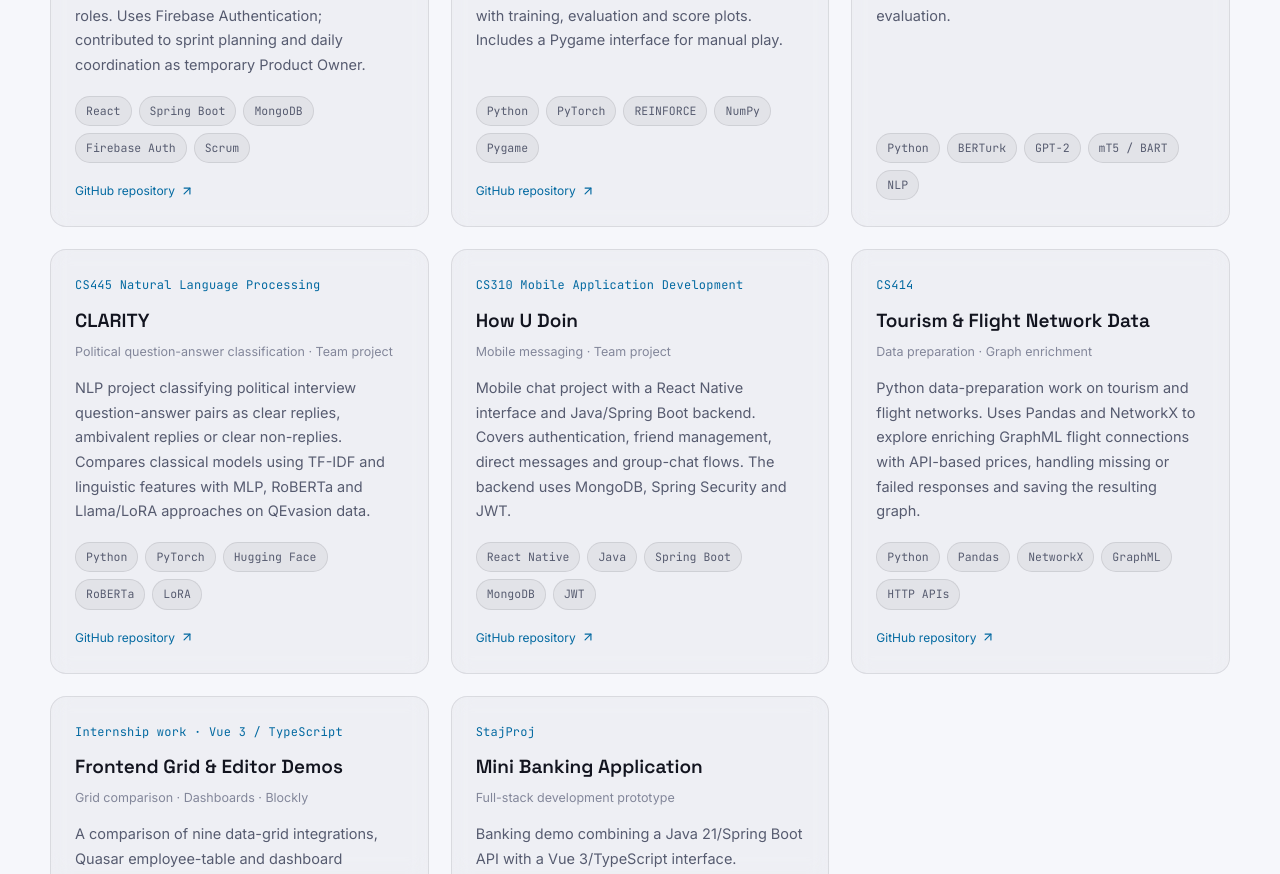
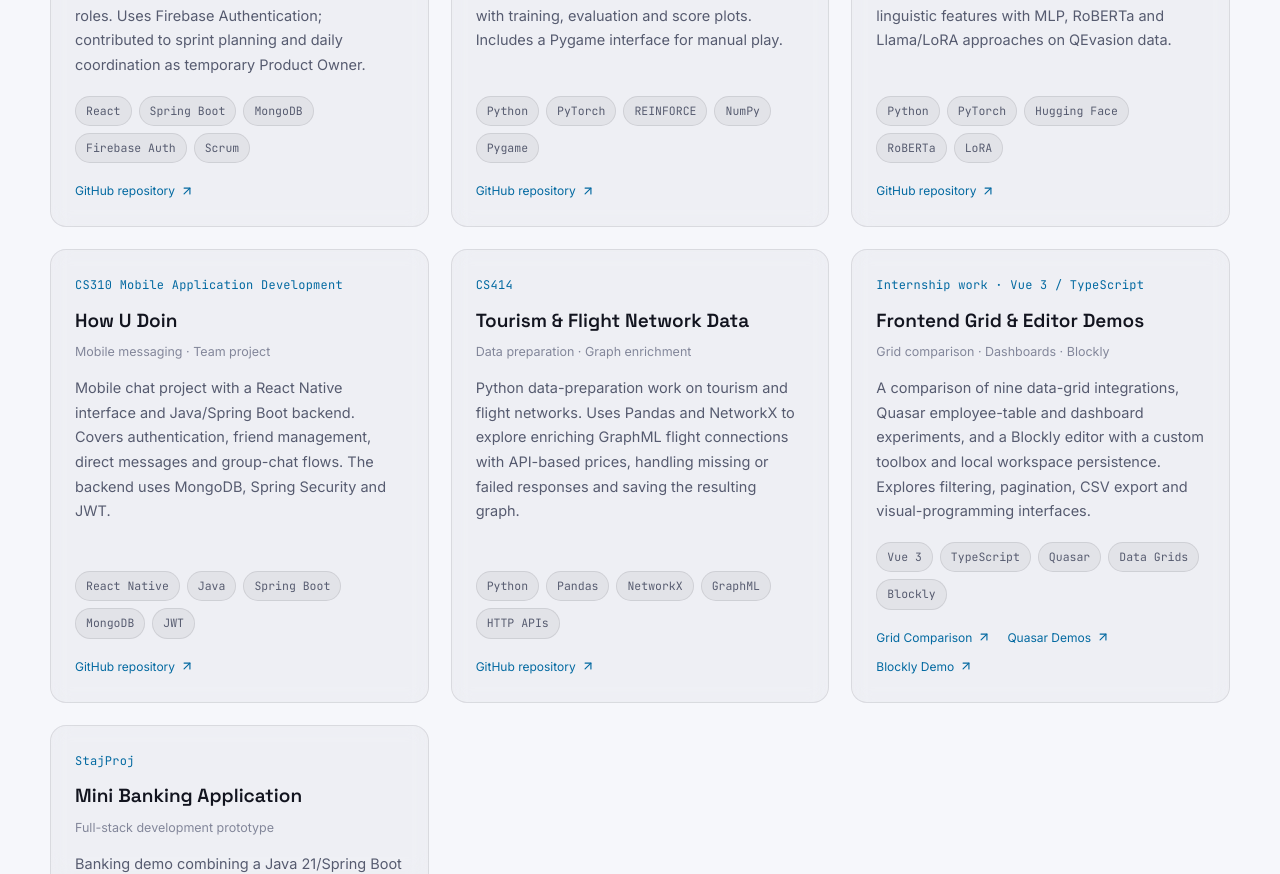
Before and after one commit to doruk-yesil/my-portfolio, a React (Vite) app: page / in a window 1280 px wide. Shown: the part 4800-5674 px from the top of the page. Built offline with nearby package versions, Linux system fonts and the light colour scheme.

Commit message:
Remove duplicate CS445 card and retain CLARITY as the single project

```diff
--- a/src/data/content.js
+++ b/src/data/content.js
@@ -299,20 +299,6 @@ export const content = {
             {
               "href": "https://github.com/ilke-demirkir/415_Project"
             }
-          ]
-        },
-        {
-          "id": "turkish-nlp",
-          "title": "Turkish Sentiment Classification",
-          "subtitle": "CS445 Natural Language Processing",
-          "meta": "BERTurk · GPT-2 · mT5/BART comparison",
-          "description": "Coursework comparing BERTurk, GPT-2 and mT5/BART approaches for Turkish sentiment classification, focusing on preprocessing, model selection, hyperparameter tuning and evaluation.",
-          "tags": [
-            "Python",
-            "BERTurk",
-            "GPT-2",
-            "mT5 / BART",
-            "NLP"
           ]
         },
         {
@@ -746,20 +732,6 @@ export const content = {
           ]
         },
         {
-          "id": "turkish-nlp",
-          "title": "Türkçe Duygu Analizi Sınıflandırması",
-          "subtitle": "CS445 Natural Language Processing",
-          "meta": "BERTurk · GPT-2 · mT5/BART karşılaştırması",
-          "description": "Türkçe duygu sınıflandırmasında BERTurk, GPT-2 ve mT5/BART yaklaşımlarını karşılaştıran ders çalışması. Ön işleme, model seçimi, hiperparametre ayarlama ve değerlendirme üzerine odaklanıldı.",
-          "tags": [
-            "Python",
-            "BERTurk",
-            "GPT-2",
-            "mT5 / BART",
-            "NLP"
-          ]
-        },
-        {
           "id": "clarity",
           "title": "CLARITY",
           "subtitle": "CS445 Natural Language Processing",
```
Also changed, not shown: 1 other file (tests, documents, lock files or other folders).
